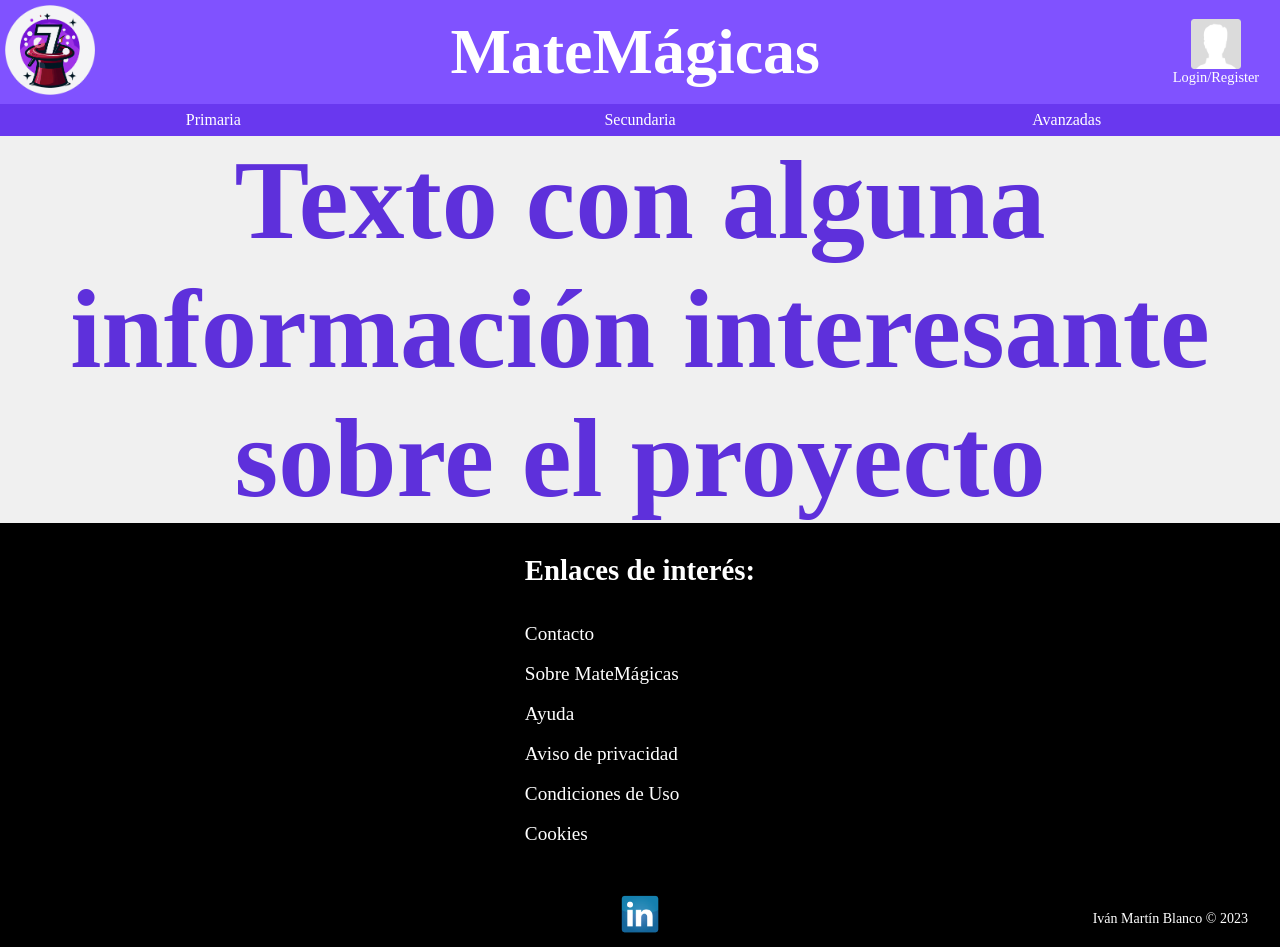
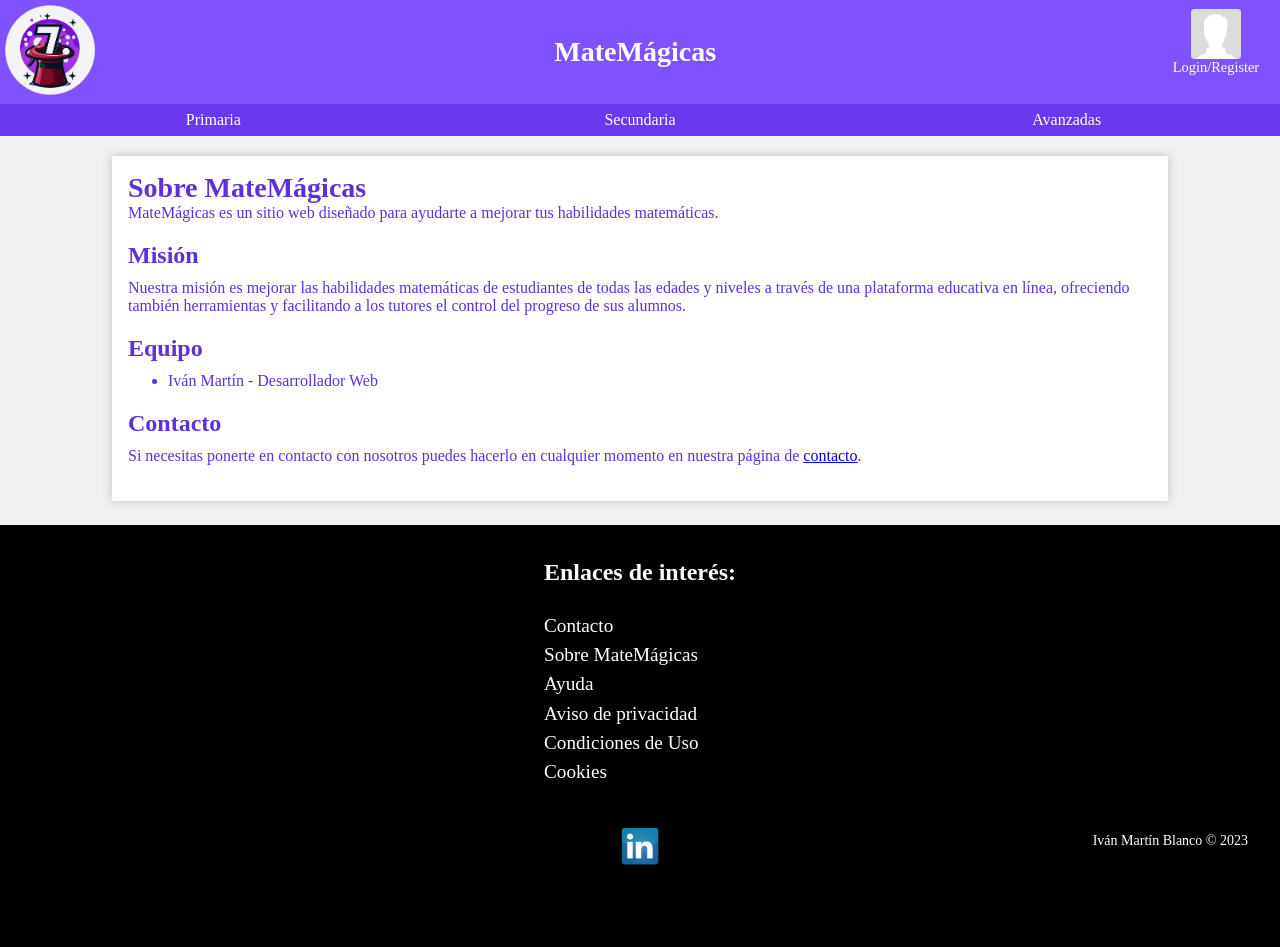
Before and after one commit to IvanMartinBlanco/MateMagicas, a PHP site: page /pages/about.html in a window 1280 px wide. After the commit the page ends 865 px from the top, so only its background shows below. Run offline with PHP 8.4, Linux system fonts and the light colour scheme; some web fonts are replaced.

Commit message:
Página Sobre Matemágicas

```diff
--- a/front/Styles/about.css
+++ b/front/Styles/about.css
@@ -1,6 +1,25 @@
-.about h1{
-	font-size: 700%;
-  text-align: center;
+
+
+h1 {
+	margin: 0;
+	font-size: 28px;
+}
+
+.about {
+	background-color: #FFF;
+	box-shadow: 0 0 10px rgba(0,0,0,0.2);
+	padding: 1em;
+	max-width: 80%;
+  margin-bottom: 1.5em;
+}
+
+p, ul {
+	margin-bottom: 20px;
+}
+
+h2 {
+	font-size: 24px;
+	margin-bottom: 10px;
 }
 /** ESTILOS CUANDO LA PÁGINA SE REPRODUCE MÁS PEQUEÑA DE 768PX**/
 @media (max-width: 768px) {
--- a/front/Styles/styles.css
+++ b/front/Styles/styles.css
@@ -264,6 +264,7 @@ footer {
 
 .footer-links li {
   margin: 0;
+  line-height: 1;
   padding: 5px 0; /* para dar espacio entre los elementos */
 }
 /* Estilo para el título de los enlaces del footer */
--- a/front/pages/about.html
+++ b/front/pages/about.html
@@ -5,7 +5,7 @@
 <head>
    <meta charset="UTF-8" />
    <meta name="viewport" content="width=device-width, initial-scale=1.0" />
-   <title>index</title>
+   <title>Sobre Matemáticas</title>
    <!-- Link a la imagen de la pestaña -->
    <link rel="shortcut icon" href="../Resources/images/logoMates.png" />
    <!-- Link a la hoja de estilos general-->
@@ -69,8 +69,25 @@
    <main>
       <!-- Texto de Sobre Matemágicas -->
       <section class="about">
-         <h1>Texto con alguna información interesante sobre el proyecto</h1>
-      </section>
+         <article>
+              <h1>Sobre MateMágicas</h1>
+            <p>MateMágicas es un sitio web diseñado para ayudarte a mejorar tus habilidades matemáticas.</p>
+            <section>
+              <h2>Misión</h2>
+              <p>Nuestra misión es mejorar las habilidades matemáticas de estudiantes de todas las edades y niveles a través de una plataforma educativa en línea, ofreciendo también herramientas y facilitando a los tutores el control del progreso de sus alumnos.</p>
+            </section>
+            <section>
+              <h2>Equipo</h2>
+              <ul>
+                <li>Iván Martín - Desarrollador Web</li>
+              </ul>
+            </section>
+            <section>
+              <h2>Contacto</h2>
+              <p>Si necesitas ponerte en contacto con nosotros puedes hacerlo en cualquier momento en nuestra página de <a href="contact.html">contacto</a>.</p>
+            </section>
+          </article>
+       </section>
    </main>
    <!-- Pié de la página -->
    <footer>
```
